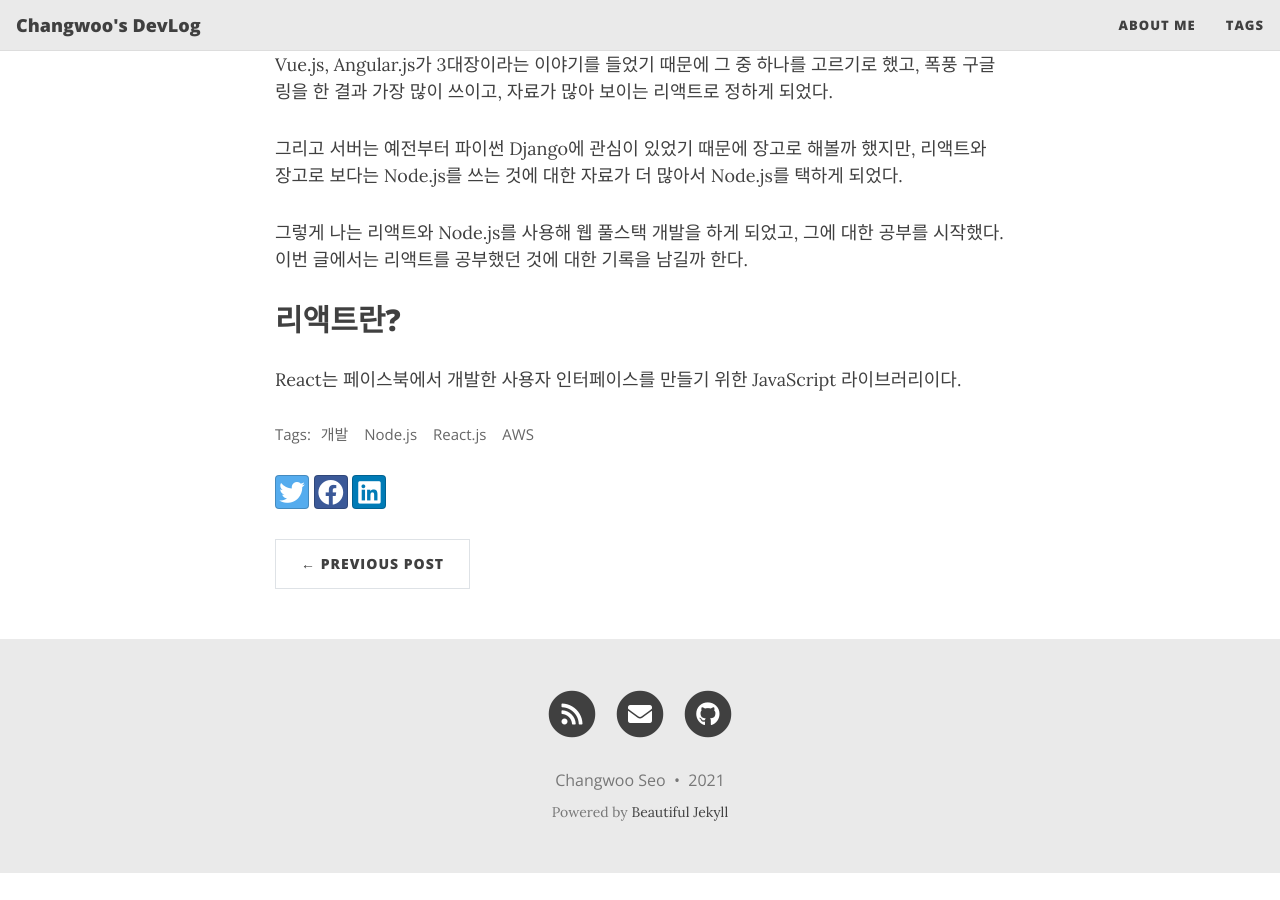
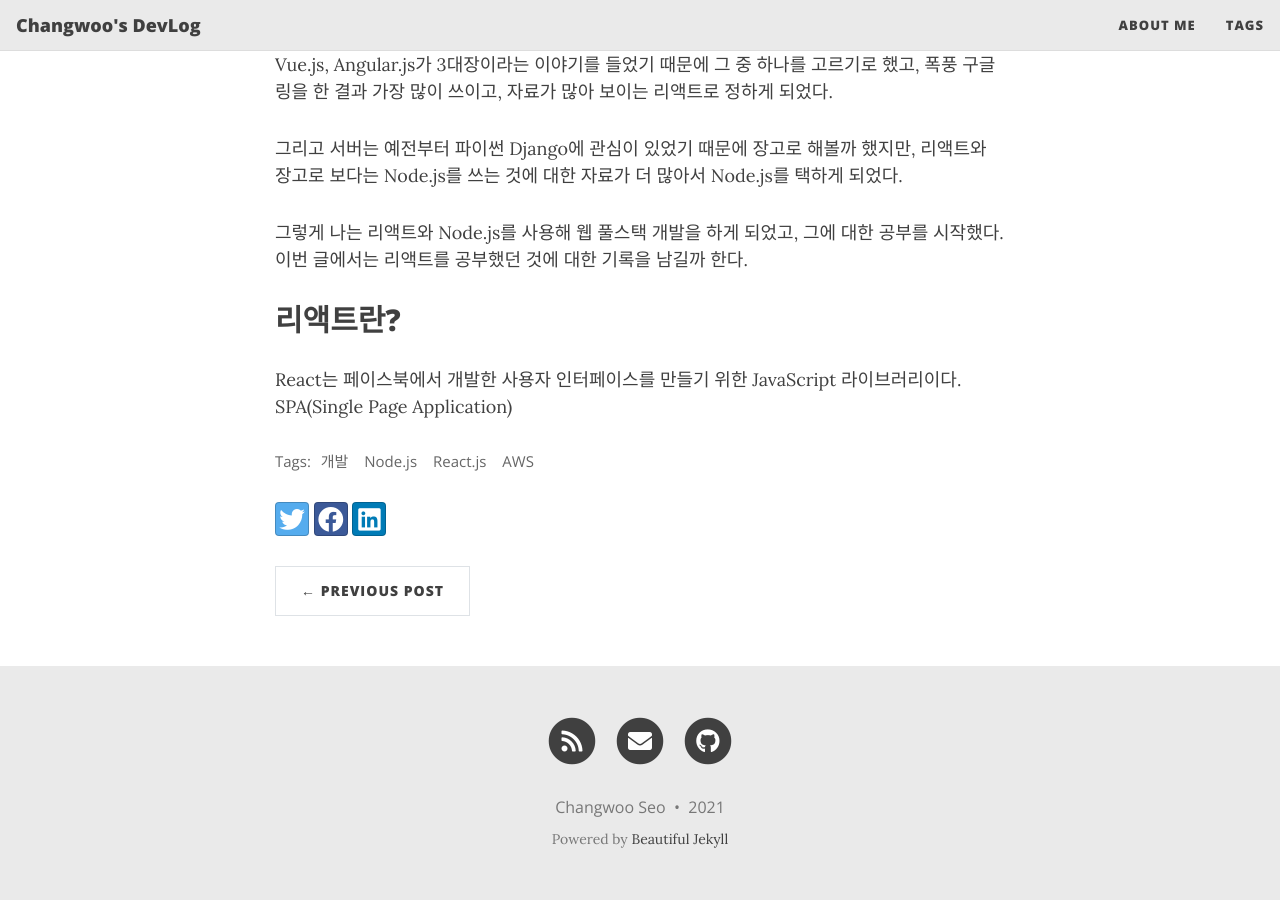
Before and after one commit to scw3812/scw3812.github.io, a Jekyll site: the page built from _posts/2021-01-05-c0ala-project-01.md, in a window 1280 px wide and 900 px high, scrolled down 756 px. Built offline with Jekyll 4.4.1, drawn with Linux system fonts in a browser that asks for light colours; nearby versions of some CDN libraries; before the commit the page ends 1629 px from its top, so only the background shows below that.

Commit message:
Update 2021-01-05-c0ala-project-01.md

```diff
--- a/_posts/2021-01-05-c0ala-project-01.md
+++ b/_posts/2021-01-05-c0ala-project-01.md
@@ -31,4 +31,4 @@ tags: [개발, Node.js, React.js, AWS]
 
 ## 리액트란?
 
-React는 페이스북에서 개발한 사용자 인터페이스를 만들기 위한 JavaScript 라이브러리이다.
+React는 페이스북에서 개발한 사용자 인터페이스를 만들기 위한 JavaScript 라이브러리이다. SPA(Single Page Application)
```
